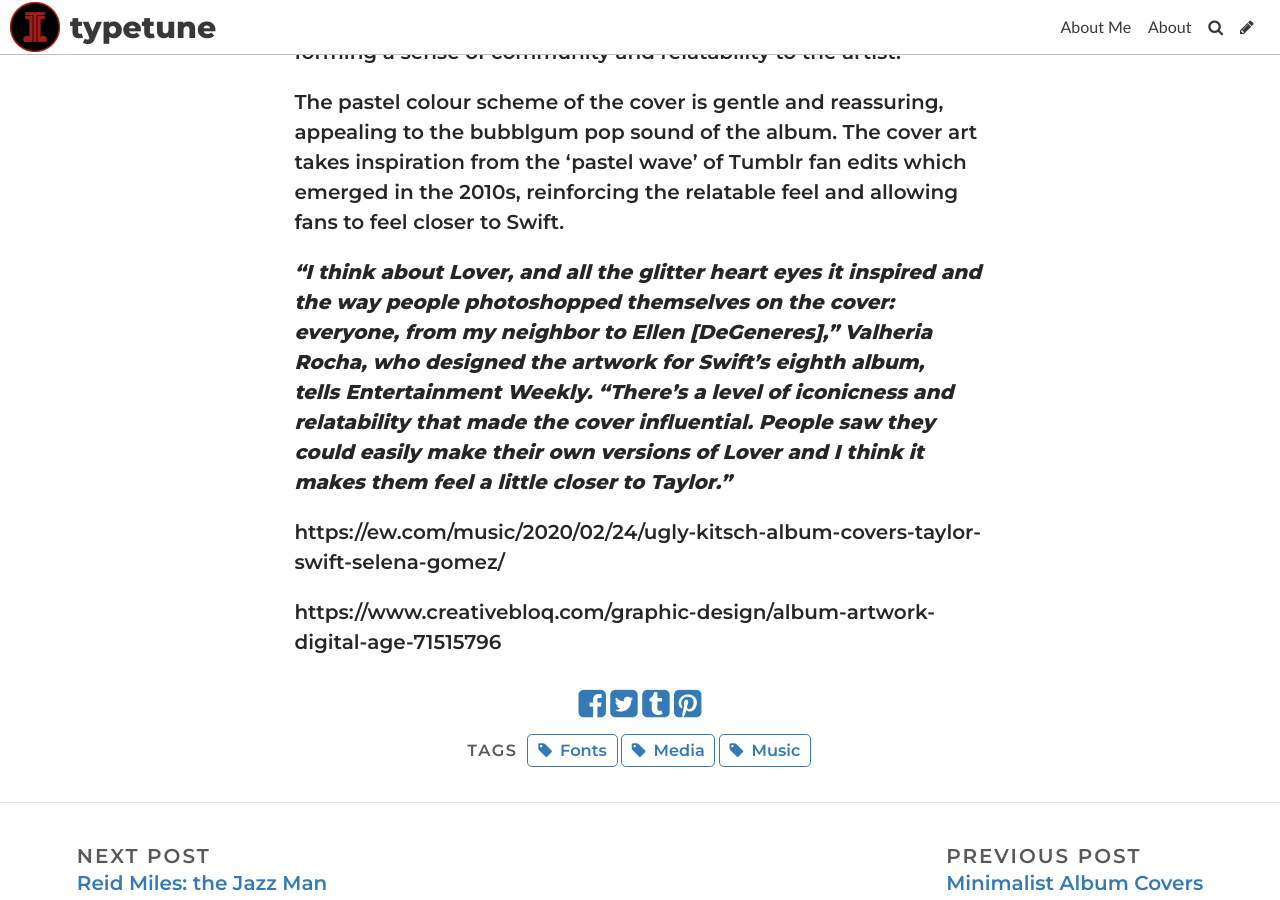
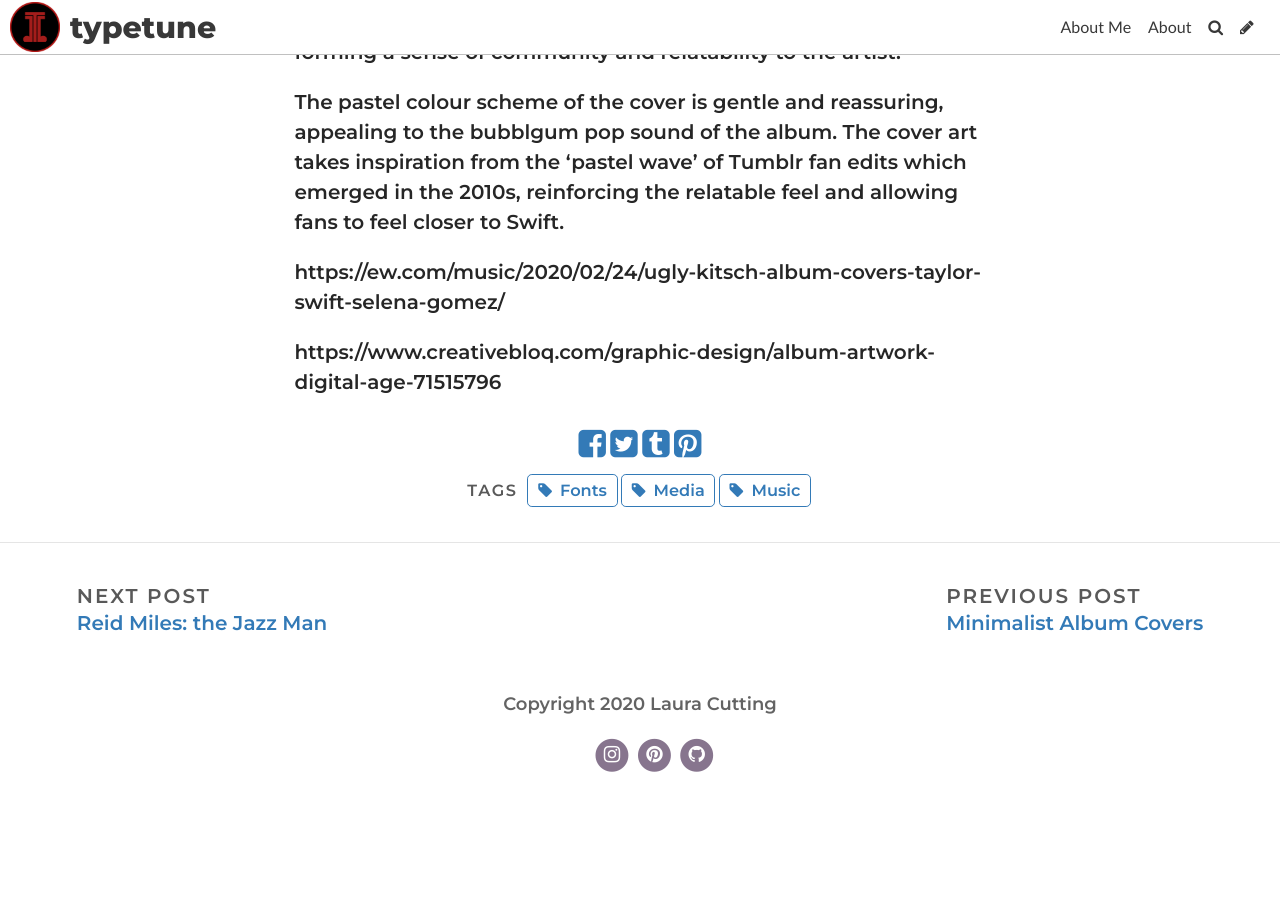
Before and after one commit to lauracutting/typetune, a Jekyll site: the page built from _posts/2020-11-18-the-dawn-of-the-digital-age-album-cover.md, in a window 1280 px wide and 900 px high, scrolled down 2131 px. Built offline with Jekyll 4.4.1, drawn with Linux system fonts in a browser that asks for light colours; some web fonts are replaced; after the commit the page ends 2933 px from its top, so only the background shows below that.

Commit message:
Update Post “2020-11-18-the-dawn-of-the-digital-age-album-cover”

```diff
--- a/_posts/2020-11-18-the-dawn-of-the-digital-age-album-cover.md
+++ b/_posts/2020-11-18-the-dawn-of-the-digital-age-album-cover.md
@@ -26,8 +26,6 @@
 
 The pastel colour scheme of the cover is gentle and reassuring, appealing to the bubblgum pop sound of the album. The cover art takes inspiration from the 'pastel wave' of Tumblr fan edits which emerged in the 2010s, reinforcing the relatable feel and allowing fans to feel closer to Swift.
 
-***“I think about Lover, and all the glitter heart eyes it inspired and the way people photoshopped themselves on the cover: everyone, from my neighbor to Ellen \[DeGeneres],” Valheria Rocha, who designed the artwork for Swift’s eighth album, tells Entertainment Weekly. “There’s a level of iconicness and relatability that made the cover influential. People saw they could easily make their own versions of Lover and I think it makes them feel a little closer to Taylor.”***
-
 
 
 https://ew.com/music/2020/02/24/ugly-kitsch-album-covers-taylor-swift-selena-gomez/
```
